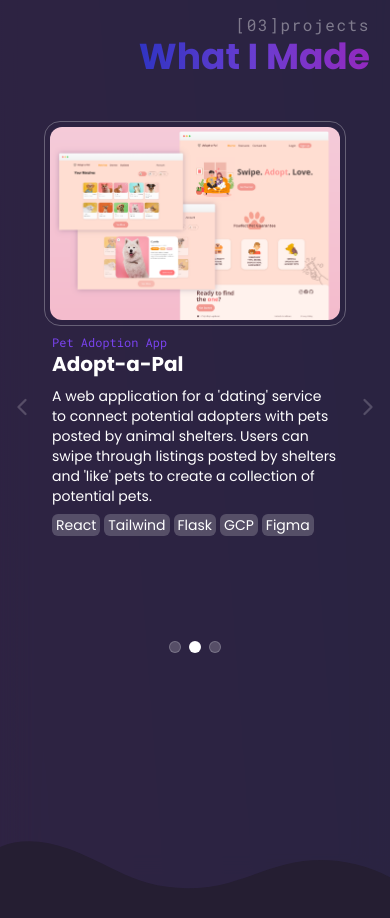
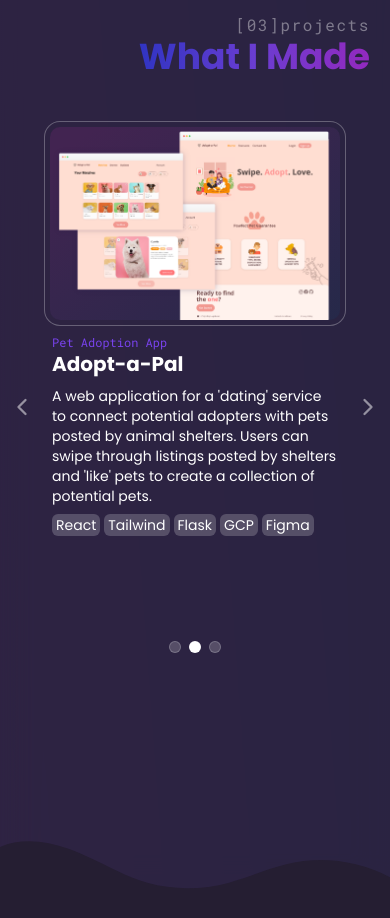
Before and after one commit to encarnac/portfolio, a React (Vite) app: page / in a window 390 px wide. Shown: the part 3880-4798 px from the top of the page. Built offline with nearby package versions, Linux system fonts and the light colour scheme.

Commit message:
Used transparent project photo zoom effect

```diff
--- a/src/components/ProjectsSection.jsx
+++ b/src/components/ProjectsSection.jsx
@@ -78,13 +78,13 @@ const ProjectsSection = () => {
       >
         {card !== 0 && (
           <LuChevronLeft
-            className="size-7 absolute -left-3 top-1/2 z-10 cursor-pointer text-[#6B6573]/30 transition duration-300 hover:scale-110 hover:text-[#6B6573] dark:text-white/20 hover:dark:text-white"
+            className="size-7 absolute -left-3 top-1/2 z-10 cursor-pointer text-[#6B6573]/50 transition duration-300 hover:scale-110 hover:text-[#6B6573] dark:text-white/50 hover:dark:text-white"
             onClick={prevSlide}
           />
         )}
         {card !== PROJECTS_DATA.length - 1 && (
           <LuChevronRight
-            className="size-7 absolute -right-3 top-1/2 z-10 cursor-pointer text-[#6B6573]/30 transition duration-300 hover:scale-110 hover:text-[#6B6573] dark:text-white/20 hover:dark:text-white"
+            className="size-7 absolute -right-3 top-1/2 z-10 cursor-pointer text-[#6B6573]/50 transition duration-300 hover:scale-110 hover:text-[#6B6573] dark:text-white/50 hover:dark:text-white"
             onClick={nextSlide}
           />
         )}
@@ -115,11 +115,11 @@ const ProjectsSection = () => {
             }}
             className="absolute left-0 right-0 top-0 px-6"
           >
-            <div class="group relative rounded-2xl border-[1px] border-[#797382]/40 border-white p-[5px] transition duration-300 ease-in-out hover:border-[#F38BBB] dark:border-[#807C8E]/70 dark:hover:border-[#7943ED] md:h-fit">
+            <div class="group relative overflow-clip rounded-2xl border-[1px] border-[#797382]/40 border-white bg-gradient-to-br from-[#B0BEDF] via-[#D0C5DD] to-[#E1C6D7] bg-clip-content p-[5px] transition duration-300 ease-in-out hover:border-[#F38BBB] dark:border-[#807C8E]/70 dark:from-[#422451] dark:from-[10%] dark:to-[#252949] dark:hover:border-[#7943ED] md:h-fit">
               <div className="absolute left-1/2 top-1/2 z-50 hidden -translate-x-1/2 -translate-y-1/2 transform gap-x-4 text-white group-hover:flex">
                 <a
                   href={PROJECTS_DATA[card].github}
-                  className="cursor-pointer rounded-full border-2 border-white p-2 mix-blend-lighten shadow-lg transition duration-300 ease-in-out hover:scale-105"
+                  className="cursor-pointer rounded-full border-2 border-white p-2 mix-blend-lighten shadow-lg transition duration-200 ease-in-out hover:scale-110"
                 >
                   <LuCode2 className="size-8" />
                 </a>
@@ -130,11 +130,14 @@ const ProjectsSection = () => {
                   <LuEye className="size-8" />
                 </a>
               </div>
+              <div className="overflow-clip rounded-xl">
+                {" "}
                 <img
                   src={PROJECTS_DATA[card].image}
                   alt={`${PROJECTS_DATA[card].title} mock-up`}
-                className="h-full w-full rounded-xl object-cover opacity-100 transition duration-300 ease-linear group-hover:opacity-60"
+                  className="h-full w-full rounded-xl object-cover opacity-100 transition duration-200 ease-linear group-hover:scale-110 group-hover:opacity-50"
                 />
+              </div>
             </div>
             {/* DESCRIPTION */}
             <div class="visible relative z-50 px-2 py-2 text-start transition duration-300">
@@ -180,7 +183,7 @@ const ProjectsSection = () => {
             class="col-span-4 flex flex-col items-center"
           >
             {/* PHOTO */}
-            <div class="group relative rounded-2xl border-[1px] border-[#797382]/40 border-white p-1 transition duration-300 ease-in-out hover:border-[#F38BBB] dark:border-[#807C8E]/70 dark:hover:border-[#7943ED] md:h-fit lg:p-2 xl:rounded-3xl">
+            <div class="group relative overflow-clip rounded-2xl border-[1px] border-[#797382]/40 border-white bg-gradient-to-br from-[#B0BEDF] via-[#D0C5DD] to-[#E1C6D7] bg-clip-content p-1 transition duration-300 ease-in-out hover:border-[#F38BBB] dark:border-[#807C8E]/70 dark:from-[#422451] dark:from-[10%] dark:to-[#252949] dark:hover:border-[#7943ED] md:h-fit lg:p-2 xl:rounded-3xl">
               <div className="absolute left-1/2 top-1/2 z-50 hidden -translate-x-1/2 -translate-y-1/2 transform gap-x-4 text-white group-hover:flex">
                 <a
                   href={project.github}
@@ -195,11 +198,14 @@ const ProjectsSection = () => {
                   <LuEye className="size-8" />
                 </a>
               </div>
+              <div className="overflow-clip rounded-xl xl:rounded-2xl">
+                {" "}
                 <img
                   src={project.image}
                   alt={`${project.title} mock-up`}
-                className="h-full w-full rounded-xl object-cover opacity-100 transition duration-300 ease-linear group-hover:opacity-60 xl:rounded-2xl"
+                  className="h-full w-full rounded-xl object-cover opacity-100 transition duration-200 ease-linear group-hover:scale-110 group-hover:opacity-50 xl:rounded-2xl"
                 />
+              </div>
             </div>
             {/* DESCRIPTION */}
             <div class="visible relative z-50 px-2 py-2 text-start transition duration-300">
--- a/src/constants/ProjectsData.jsx
+++ b/src/constants/ProjectsData.jsx
@@ -5,7 +5,7 @@ export const PROJECTS_DATA = [
     description:
       "A responsive and interactive website to showcase my background, skills, and projects. Used as a learning tool for using animations and a dark/light mode theme.",
     tags: ["React", "Tailwind", "Framer Motion", "Netlify"],
-    image: "/portfolio.png",
+    image: "/portfolio(1).png",
     github: "https://github.com/encarnac/portfolio",
     demo: "https://encarnac.netlify.app/",
   },
@@ -15,7 +15,7 @@ export const PROJECTS_DATA = [
     description:
       "A web application for a 'dating' service to connect potential adopters with pets posted by animal shelters. Users can swipe through listings posted by shelters and 'like' pets to create a collection of potential pets.",
     tags: ["React", "Tailwind", "Flask", "GCP", "Figma"],
-    image: "/adopt-a-pal.png",
+    image: "/adopt-a-pal(1).png",
     github: "https://github.com/encarnac/Adopt-A-Pal",
     demo: "https://www.figma.com/file/yJkg7EMO0fpvOo6WCn6JMO/Desktop-Prototype?type=design&node-id=0%3A1&mode=design&t=TfNgvSewE7efiwJb-1",
   },
@@ -25,7 +25,7 @@ export const PROJECTS_DATA = [
     description:
       "Search for tv shows or movies by title using the The Movie Database API, and add content to your watchlist to receive future release reminders on Google Calendar.",
     tags: ["React", "Bootstrap", "Express", "MongoDB", "GCP", "Railway"],
-    image: "/watch-soon.png",
+    image: "/watch-soon(1).png",
     github: "https://github.com/encarnac/tv-movie-reminder",
     demo: "https://watch-soon.up.railway.app/",
   },
```
Lines whose indentation alone changed are shown as unchanged.
